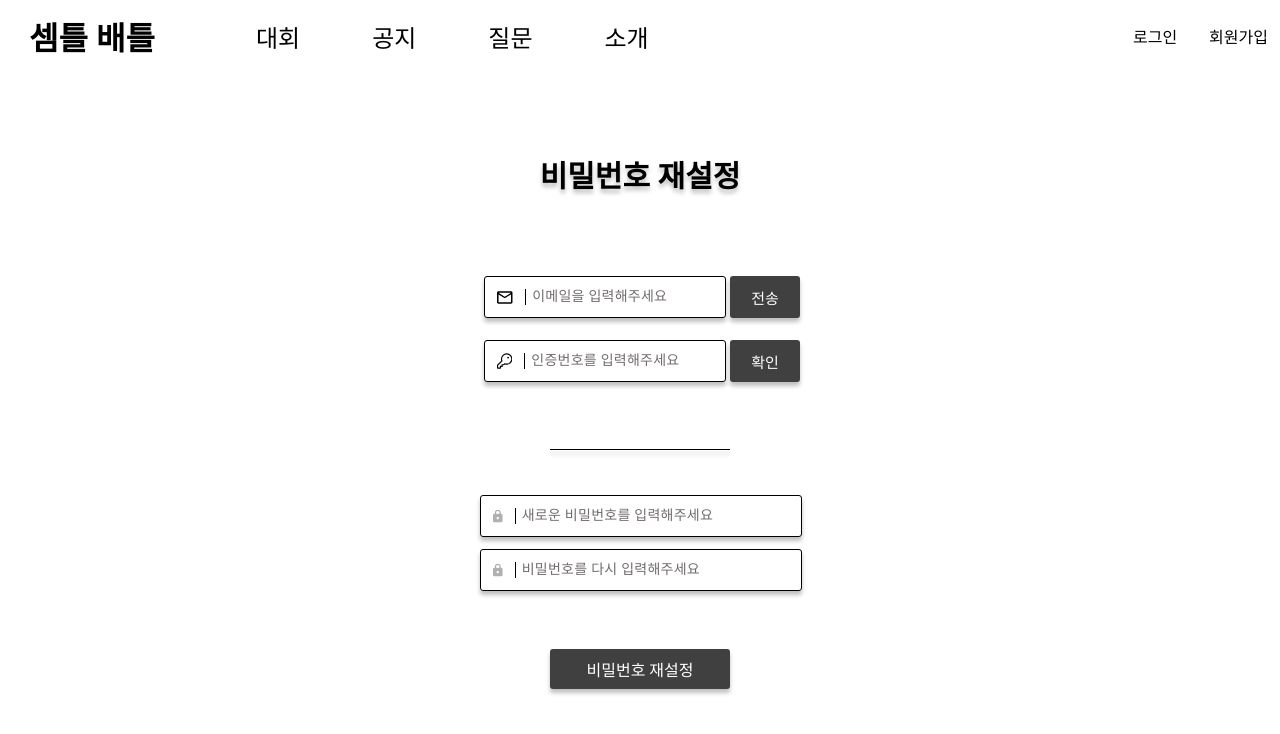
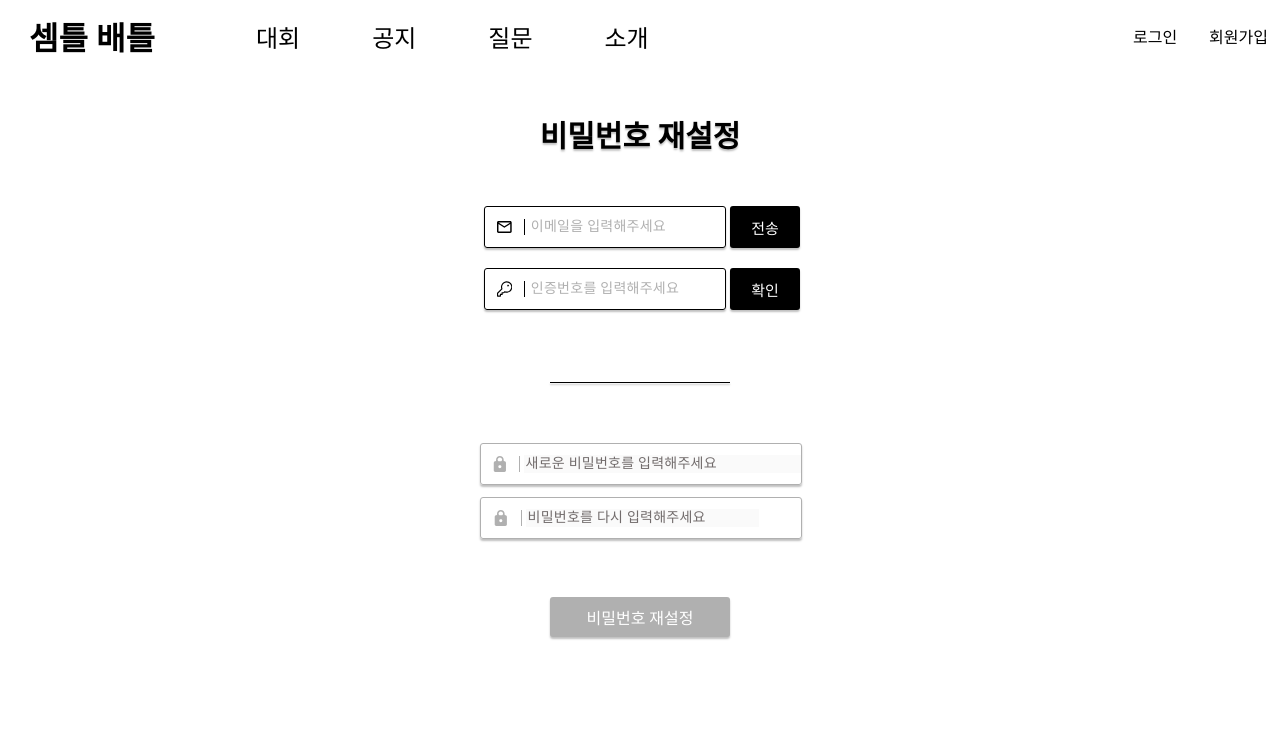
Before and after one commit to Semteul-Battle/Semteul-Battle-FE, a React (Create React App) app: page /findpassword in a window 1280 px wide. Shown: the top 734 px of the page. Built offline with nearby package versions, Linux system fonts and the light colour scheme.

Commit message:
[feat] 비밀번호 찾기 페이지 수정

```diff
--- a/src/pages/FindPassword/index.jsx
+++ b/src/pages/FindPassword/index.jsx
@@ -19,81 +19,164 @@ import {
   RePasswordWrapper,
   RePasswordBox,
   RePasswordButton,
+  EmailError,
+  KeynumberError,
+  PasswordError,
 } from './styles';
 
 const FindPassword = () => {
-  const useInput = (initialValue) => {
-    const [value, setValue] = useState(initialValue);
-    const onChange = useCallback((e) => setValue(e.target.value), []);
-    return [value, onChange];
-  };
+  const [email, SetEmail] = useState('');
+  const [keynumber, SetKeynumber] = useState('');
+  const [newpassword, SetNewPassword] = useState('');
+  const [repassword, SetRePassword] = useState('');
 
-  const [email, onChangeEmail] = useInput('');
-  const [keynumber, onChangeKeynumber] = useInput('');
-  const [newpassword, onChangeNewPassword] = useInput('');
-  const [repassword, onChangeRePassword] = useInput('');
+  const [emailConfirm, setEmailConfirm] = useState(false);
+  const [emailError, setEmailError] = useState(false);
+  const [keynumberError, setKeynumberError] = useState(false);
+  const [newpasswordError, setNewPasswordError] = useState(false);
+  const [repassError, setRepassError] = useState(false);
+
+  const onChangeEmail = useCallback((e) => {
+    SetEmail(e.target.value);
+  }, []);
+
+  const onChangeKeynumber = useCallback((e) => {
+    SetKeynumber(e.target.value);
+  }, []);
+
+  const onChangeNewPassword = useCallback(
+    (e) => {
+      SetNewPassword(e.target.value);
+
+      const validatePassword =
+        /^(?=.*[a-z])(?=.*[A-Z])(?=.*\d)(?=.*[@$!%*?&])[A-Za-z\d@$!%*?&]{8,16}$/;
+
+      setNewPasswordError(!validatePassword.test(e.target.value));
+      setRepassError(e.target.value !== repassword);
+    },
+    [newpassword, repassword]
+  );
+
+  const onChangeRePassword = useCallback(
+    (e) => {
+      SetRePassword(e.target.value);
+      setRepassError(newpassword !== e.target.value);
+    },
+    [newpassword, repassword]
+  );
 
   // const handleSendButtonClick = () => {
   //   // 이메일 전송 처리를 여기에 추가
   //   console.log('이메일을 전송합니다:', email);
   // };
 
+  const hanldeCheckButton = useCallback(() => {
+    console.log('인증번호 확인 버튼 클릭');
+
+    // 인증번호가 맞는 번호면
+    setEmailConfirm(true);
+
+    // 인증번호가 맞지 않으면
+    // setKeynumberError(true)
+  }, []);
+
   return (
     <FindPasswordWrapper>
       <FindPasswordTitle>비밀번호 재설정</FindPasswordTitle>
       <LineWrapper>
-        <EmailWrapper>
-          <StyleEmailIcon />
-          <Bar />
+        <EmailWrapper color={emailConfirm ? '#b0b0b0' : '#000'}>
+          <StyleEmailIcon color={emailConfirm ? '#b0b0b0' : '#000'} />
+          <Bar color={emailConfirm ? '#b0b0b0' : '#000'} />
           <EmailBox
             type='text'
             placeholder='이메일을 입력해주세요'
             value={email}
             onChange={onChangeEmail}
+            disabled={emailConfirm}
           />
         </EmailWrapper>
-        <SendButton>전송</SendButton>
+        <SendButton
+          onClick={hanldeCheckButton}
+          color={emailConfirm ? '#b0b0b0' : '#000'}
+          disabled={emailConfirm}
+        >
+          전송
+        </SendButton>
+        {emailError && (
+          <EmailError>해당 이메일로 가입된 회원 정보가 없습니다.</EmailError>
+        )}
       </LineWrapper>
 
       <LineWrapper>
-        <KeynumberWrapper>
-          <StyleKeyIcon />
-          <Bar />
+        <KeynumberWrapper color={emailConfirm ? '#b0b0b0' : '#000'}>
+          <StyleKeyIcon color={emailConfirm ? '#b0b0b0' : '#000'} />
+          <Bar color={emailConfirm ? '#b0b0b0' : '#000'} />
           <KeynumberBox
             type='text'
             placeholder='인증번호를 입력해주세요'
             value={keynumber}
             onChange={onChangeKeynumber}
+            disabled={emailConfirm}
           />
         </KeynumberWrapper>
-        <CheckButton>확인</CheckButton>
+        <CheckButton
+          onClick={hanldeCheckButton}
+          color={emailConfirm ? '#b0b0b0' : '#000'}
+          disabled={emailConfirm}
+        >
+          확인
+        </CheckButton>
+        {keynumberError && (
+          <KeynumberError>인증번호가 올바르지 않습니다.</KeynumberError>
+        )}
       </LineWrapper>
 
       <CenterBar />
 
-      <NewPasswordWrapper>
-        <StyleLockIcon />
-        <Bar />
+      <NewPasswordWrapper color={emailConfirm ? '#000' : '#b0b0b0'}>
+        <StyleLockIcon color={emailConfirm ? '#000' : '#b0b0b0'} />
+        <Bar color={emailConfirm ? '#000' : '#b0b0b0'} />
         <NewPasswordBox
           type='password'
           placeholder='새로운 비밀번호를 입력해주세요'
           value={newpassword}
           onChange={onChangeNewPassword}
+          disabled={!emailConfirm}
         />
+        {newpasswordError ? (
+          <PasswordError>
+            8~16자리 영어 대/소문자, 숫자, 특수문자를 사용해 주세요.
+          </PasswordError>
+        ) : (
+          repassError && (
+            <PasswordError>비밀번호가 일치하지 않습니다.</PasswordError>
+          )
+        )}
       </NewPasswordWrapper>
 
-      <RePasswordWrapper>
-        <StyleLockIcon />
-        <Bar />
+      <RePasswordWrapper color={emailConfirm ? '#000' : '#b0b0b0'}>
+        <StyleLockIcon color={emailConfirm ? '#000' : '#b0b0b0'} />
+        <Bar color={emailConfirm ? '#000' : '#b0b0b0'} />
         <RePasswordBox
           type='password'
           placeholder='비밀번호를 다시 입력해주세요'
           value={repassword}
           onChange={onChangeRePassword}
+          disabled={!emailConfirm}
         />
       </RePasswordWrapper>
 
-      <RePasswordButton>비밀번호 재설정</RePasswordButton>
+      <RePasswordButton
+        onClick={hanldeCheckButton}
+        color={
+          repassword !== '' && !repassError && !newpasswordError
+            ? '#000'
+            : '#b0b0b0'
+        }
+        disabled={!(repassword !== '' && !repassError && !newpasswordError)}
+      >
+        비밀번호 재설정
+      </RePasswordButton>
     </FindPasswordWrapper>
   );
 };
--- a/src/pages/FindPassword/styles.jsx
+++ b/src/pages/FindPassword/styles.jsx
@@ -22,14 +22,14 @@ export const FindPasswordWrapper = styled.div`
 export const FindPasswordTitle = styled.div`
   ${fontStyled};
   text-align: center;
-  text-shadow: 0px 4px 4px rgba(0, 0, 0, 0.25);
+  text-shadow: 0px 2px 2px rgba(0, 0, 0, 0.25);
   font-size: 30px;
   font-style: normal;
   font-weight: 700;
   line-height: normal;
 
-  margin-top: 80px;
-  margin-bottom: 80px;
+  margin-top: 40px;
+  margin-bottom: 50px;
   //background-color: yellow;
 `;
 
@@ -54,7 +54,7 @@ export const EmailBox = styled.input`
   }
 
   &::placeholder {
-    color: #726c6c;
+    color: #b0b0b0;
   }
 
   //background-color: yellow;
@@ -69,29 +69,48 @@ export const EmailWrapper = styled.div`
 
   border-radius: 3px;
   border: 1px solid #000;
+  border-color: ${(props) => props.color};
 
   margin: 0 auto;
-  margin-bottom: 10px;
-  box-shadow: 0 4px 4px rgba(0, 0, 0, 0.25);
+  margin-bottom: 2px;
+  box-shadow: 0 2px 2px rgba(0, 0, 0, 0.25);
   //background-color: yellow;
 `;
 
 export const StyleEmailIcon = styled(EmailIcon)`
+  width: 16px;
+  height: 16px;
   margin: 12px;
+
+  & path {
+    fill: ${(props) => props.color};
+  }
 `;
 
 export const StyleKeyIcon = styled(KeyIcon)`
+  width: 16px;
+  height: 16px;
   margin: 12px;
+
+  & path {
+    fill: ${(props) => props.color};
+  }
 `;
 
 export const StyleLockIcon = styled(LockIcon)`
+  width: 16px;
+  height: 16px;
   margin: 12px;
+
+  & path {
+    fill: ${(props) => props.color};
+  }
 `;
 
 export const Bar = styled.div`
-  width: 1px;
+  width: 0.5px;
   height: 16px;
-  background: #000;
+  background: ${(props) => props.color};
 `;
 
 export const SendButton = styled.button`
@@ -108,15 +127,20 @@ export const SendButton = styled.button`
   height: 42px;
   border: none;
   border-radius: 3px;
-  box-shadow: 0 4px 4px rgba(0, 0, 0, 0.25);
+  box-shadow: 0 2px 2px rgba(0, 0, 0, 0.25);
 
-  background-color: #404040;
+  background-color: ${(props) => props.color};
+
+  &:hover {
+    cursor: pointer;
+  }
 `;
 
 export const LineWrapper = styled.div`
   display: flex;
   justify-content: space-between;
-  margin-bottom: 12px;
+  margin-bottom: 18px;
+  position: relative;
 `;
 
 export const KeynumberWrapper = styled.div`
@@ -128,10 +152,11 @@ export const KeynumberWrapper = styled.div`
 
   border-radius: 3px;
   border: 1px solid #000;
+  border-color: ${(props) => props.color};
 
   margin: 0 auto;
   margin-bottom: 10px;
-  box-shadow: 0 4px 4px rgba(0, 0, 0, 0.25);
+  box-shadow: 0 2px 2px rgba(0, 0, 0, 0.25);
   //background-color: yellow;
 `;
 
@@ -141,6 +166,7 @@ export const KeynumberBox = styled.input`
   justify-content: center;
   ${fontStyled}
   margin-left: 4px;
+
   border: none;
   width: 200px;
   background: none;
@@ -154,7 +180,7 @@ export const KeynumberBox = styled.input`
   }
 
   &::placeholder {
-    color: #726c6c;
+    color: #b0b0b0;
   }
 
   //background-color: yellow;
@@ -174,19 +200,24 @@ export const CheckButton = styled.button`
   height: 42px;
   border: none;
   border-radius: 3px;
-  box-shadow: 0 4px 4px rgba(0, 0, 0, 0.25);
+  box-shadow: 0 2px 2px rgba(0, 0, 0, 0.25);
 
-  background-color: #404040;
+  background-color: ${(props) => props.color};
+
+  &:hover {
+    cursor: pointer;
+  }
 `;
 
 export const CenterBar = styled.div`
-  margin: 45px auto;
+  margin: 44px auto;
+  margin-bottom: 60px;
 
   width: 180px;
   height: 1px;
 
   background: #000;
-  box-shadow: 0px 4px 4px 0px rgba(0, 0, 0, 0.25);
+  box-shadow: 0px 2px 2px 0px rgba(0, 0, 0, 0.25);
 `;
 
 export const NewPasswordWrapper = styled.div`
@@ -198,11 +229,24 @@ export const NewPasswordWrapper = styled.div`
 
   border-radius: 3px;
   border: 1px solid #000;
+  border-color: ${(props) => props.color};
 
   margin: 0 auto;
   margin-bottom: 12px;
-  box-shadow: 0 4px 4px rgba(0, 0, 0, 0.25);
+  box-shadow: 0 2px 2px rgba(0, 0, 0, 0.25);
   //background-color: yellow;
+
+  position: relative;
+`;
+
+export const PasswordError = styled.p`
+  position: absolute;
+  top: 88px;
+  right: 0px;
+  color: #f00;
+  text-align: center;
+  text-shadow: 0px 2px 2px rgba(0, 0, 0, 0.25);
+  font-size: 10px;
 `;
 
 export const NewPasswordBox = styled.input`
@@ -238,10 +282,11 @@ export const RePasswordWrapper = styled.div`
 
   border-radius: 3px;
   border: 1px solid #000;
+  border-color: ${(props) => props.color};
 
   margin: 0 auto;
   margin-bottom: 10px;
-  box-shadow: 0 4px 4px rgba(0, 0, 0, 0.25);
+  box-shadow: 0 2px 2px rgba(0, 0, 0, 0.25);
   //background-color: yellow;
 `;
 
@@ -249,7 +294,7 @@ export const RePasswordBox = styled.input`
   display: flex;
   justify-content: center;
 
-  width: 310px;
+  width: 229px;
   margin-left: 4px;
   border: none;
 
@@ -282,8 +327,26 @@ export const RePasswordButton = styled.button`
   height: 40px;
   border: none;
   border-radius: 3px;
-  box-shadow: 0 4px 4px rgba(0, 0, 0, 0.25);
+  box-shadow: 0 2px 2px rgba(0, 0, 0, 0.25);
   margin: 48px auto;
 
-  background-color: #404040;
+  background-color: ${(props) => props.color};
+
+  &:hover {
+    cursor: pointer;
+  }
 `;
+
+export const EmailError = styled.p`
+  position: absolute;
+  top: 34px;
+  right: 0px;
+  color: #f00;
+  text-align: center;
+  text-shadow: 0px 2px 2px rgba(0, 0, 0, 0.25);
+  font-size: 10px;
+`;
+
+export const KeynumberError = styled(EmailError)`
+  top: 34px;
+`;
```
